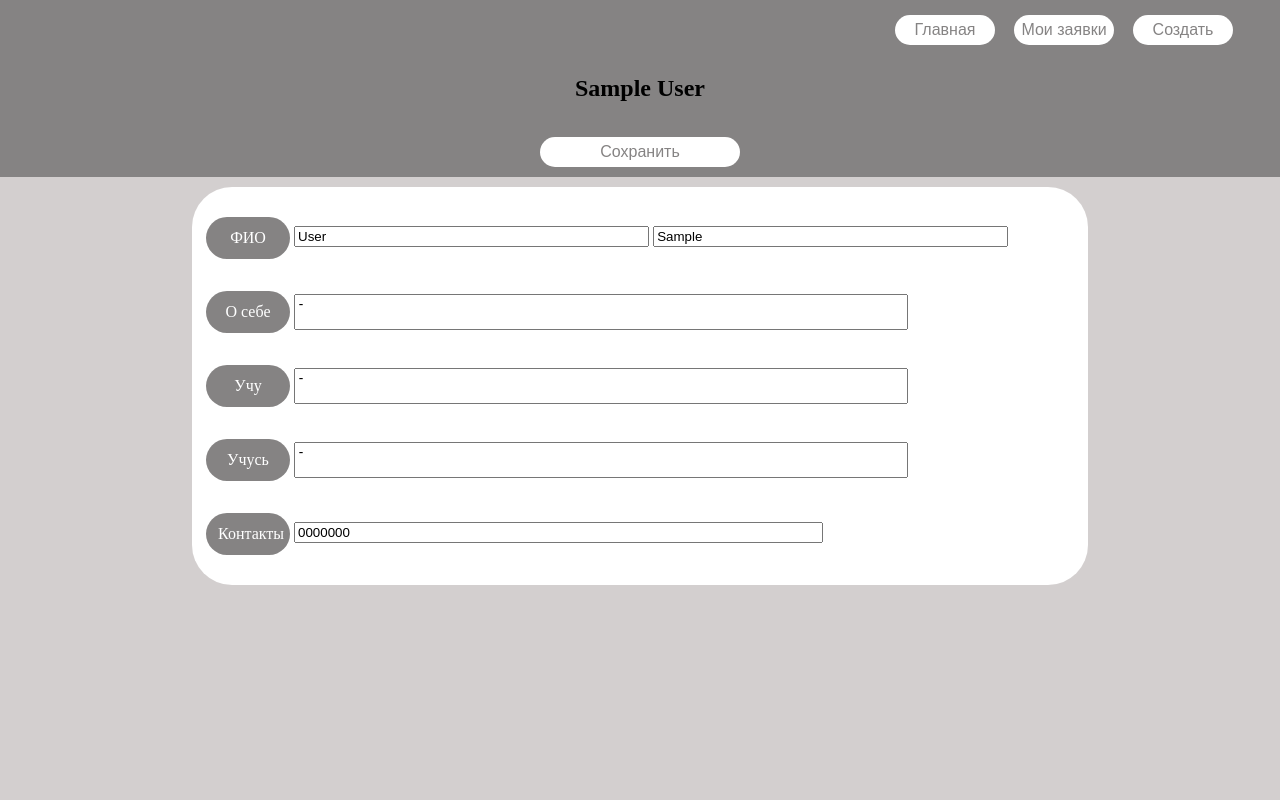
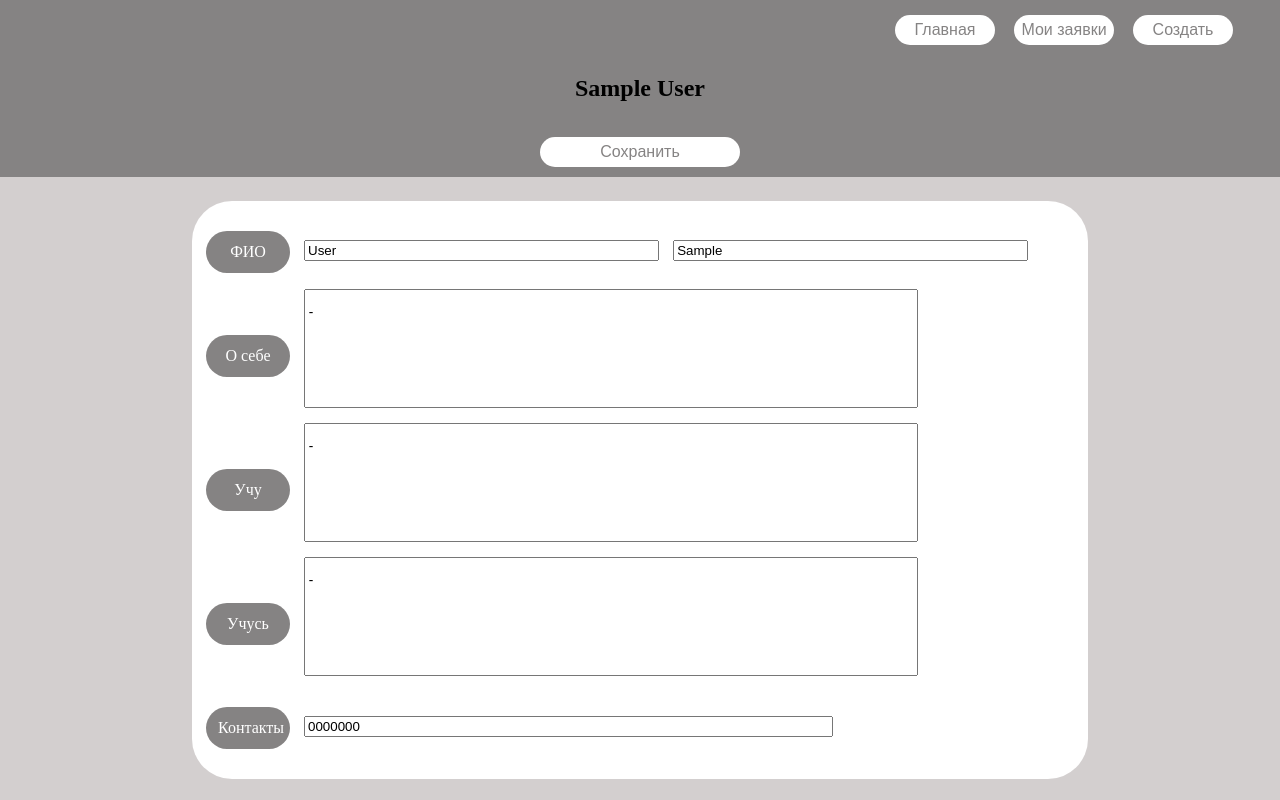
Before and after one commit to MichaelKab/silaeder_exchange, a Django app: page /pr/edit in a window 1280 px wide. Run offline with Django 3.2, Linux system fonts and the light colour scheme; the visitor is signed in with stand-in values (Sample User, id 1); data comes from the database, SQL or seed files in the repository.

Commit message:
edit_prof_vie

```diff
--- a/website/templates/edit_profile_new.html
+++ b/website/templates/edit_profile_new.html
@@ -100,6 +100,7 @@
         margin-left: auto;
         margin-right: auto;
         height: 100%;
+
     }
 
     .me_head {
@@ -117,7 +118,7 @@
         -webkit-border-radius: 40px;
         -moz-border-radius: 40px;
         padding: 14px;
-        margin-top: 8px;
+        margin-top: 24px;
     }
 
     .field {
@@ -134,6 +135,7 @@
     }
 
     .field_ac {
+        margin-left: 10px;
         width: 300px;
         display: inline-block;
         vertical-align: middle;
@@ -182,13 +184,17 @@
 
     textarea {
         width: 70%; /* Ширина поля в процентах */
-        height: 50%; /* Высота поля в пикселах */
+        height: 100px; /* Высота поля в пикселах */
         resize: none; /* Запрещаем изменять размер */
         vertical-align: middle;
+        margin-left: 10px;
+        margin-bottom: 15px;
+        padding-top: 15px;
     }
 
     input {
         width: 40%;
+        margin-left: 10px;
     }
 
     .inp_cont {
--- a/website/templates/profile.html
+++ b/website/templates/profile.html
@@ -131,7 +131,7 @@
         -webkit-border-radius: 40px;
         -moz-border-radius: 40px;
         padding: 14px;
-        margin-top: 8px;
+        margin-top: 24px;
     }
 
     .field {
@@ -148,6 +148,7 @@
     }
 
     .field_ac {
+        margin-left: 10px;
         width: 300px;
         display: inline-block;
         vertical-align: middle;
@@ -216,7 +217,6 @@
 </div>
 <div class="body_prof">
     <div class="me">
-        <div class="me_head">Иформация</div>
         <div class="about_profile">
             <div class="tr_f">
                 <p class="field">ФИО</p>
```
